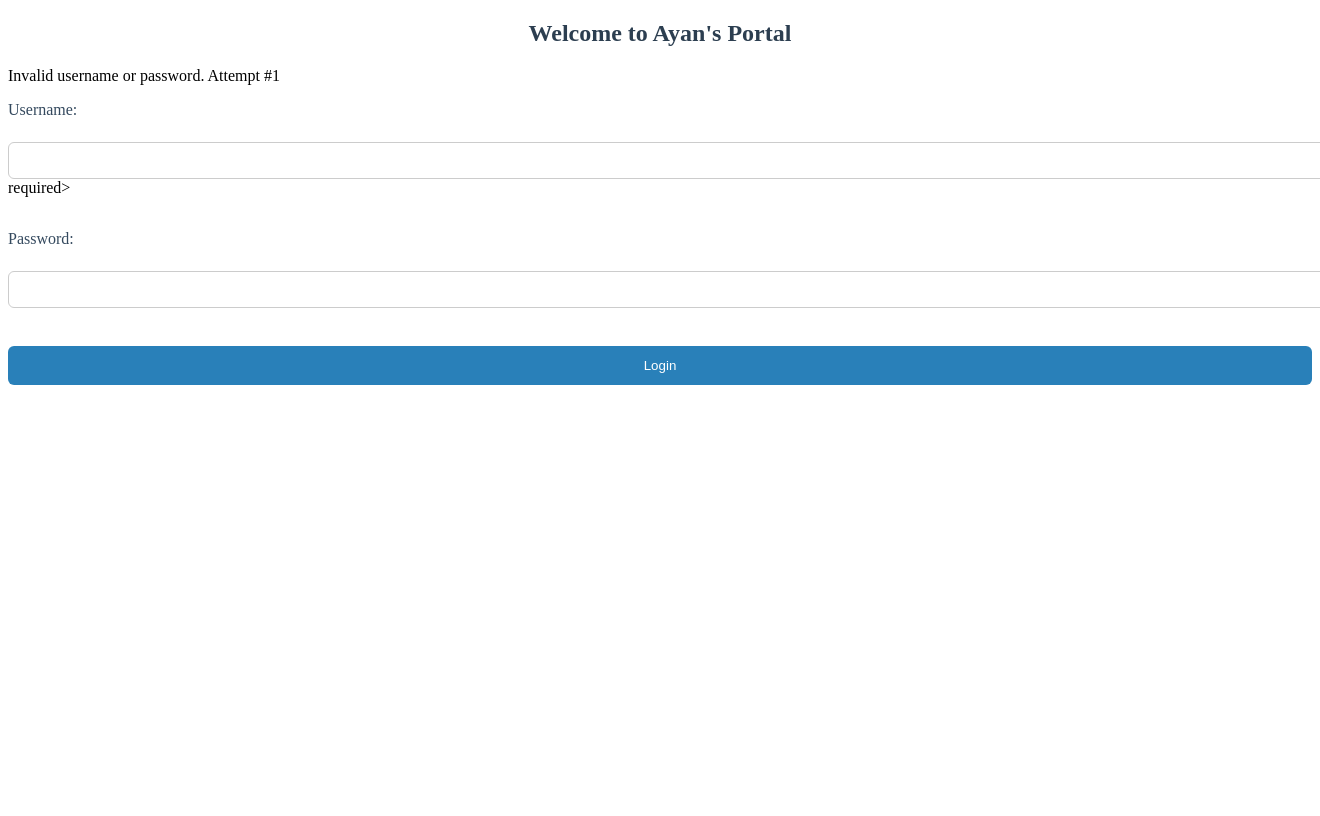
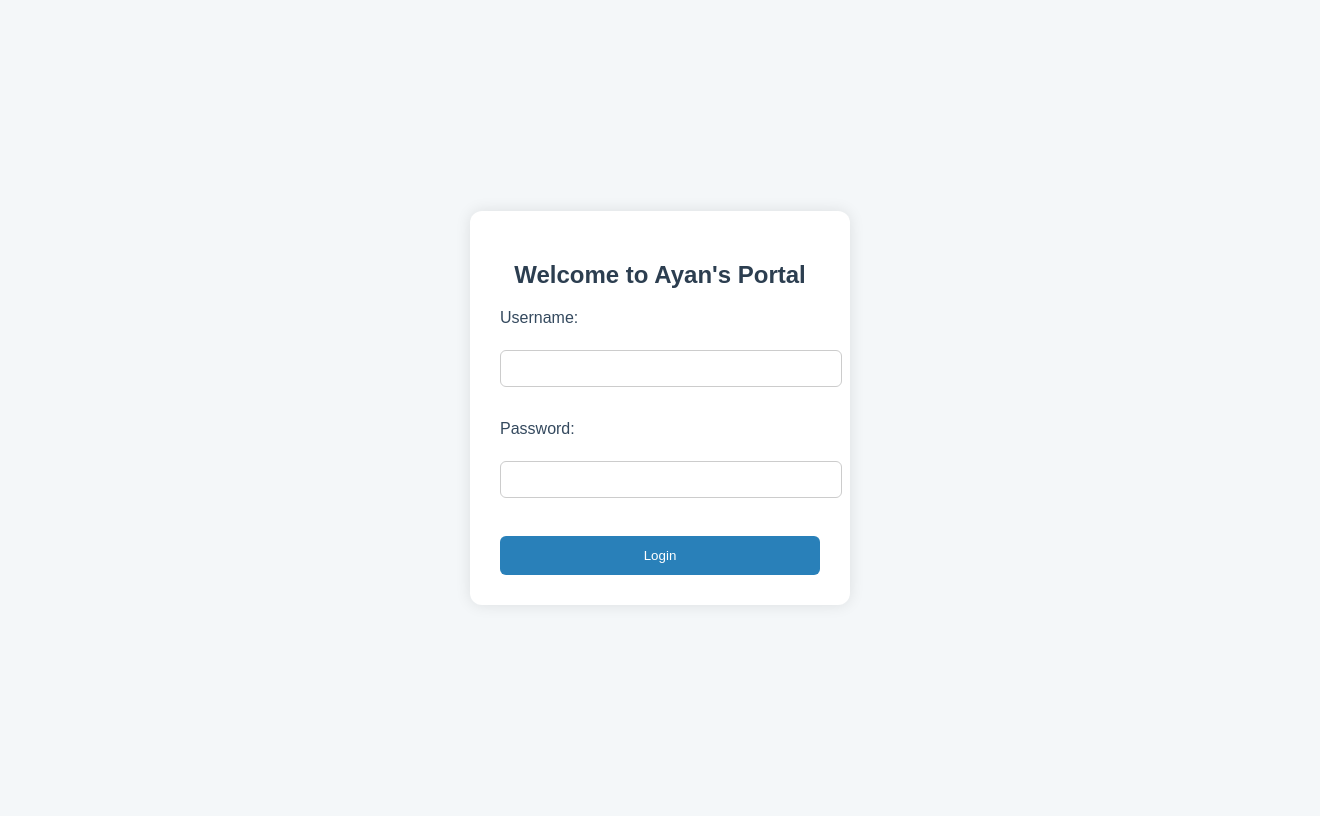
Before and after one commit to UmmTalhah/COSC4806-Assignment1AJ, a PHP site: page /login.php in a window 1320 px wide; the page is wider, and only the part inside the window is pictured. Before the commit the page ends 385 px from the top of that part, so only its background shows below. Run offline with PHP 8.4, Linux system fonts and the light colour scheme; data that the repository does not hold is empty.

Commit message:
moved login logic inside the post check to avoid issues i kept getting.

```diff
--- a/login.php
+++ b/login.php
@@ -9,7 +9,7 @@ $password = "ayan123";
 if ($_SERVER["REQUEST_METHOD"] == "POST") {
   $inputUsername = $_POST["username"];
   $inputPassword = $_POST["password"];
-}
+
   //check if the username and password are correct
   if ($inputUsername === $username && $inputPassword === $password)
   {
@@ -24,7 +24,7 @@ if ($_SERVER["REQUEST_METHOD"] == "POST") {
     $_SESSION['login_attempts']++;
     $error_message = "Invalid username or password. Attempt #" . $_SESSION['login_attempts'];
   }
-
+}
 ?>
 
 <!DOCTYPE html>
@@ -32,6 +32,7 @@ if ($_SERVER["REQUEST_METHOD"] == "POST") {
   <head>
     <title>Ayan's Secure Login</title>
     <style>
+      body {
       font-family: Arial, Helvetica, sans-serif;
       background-color: #f4f7f9;
       display: flex;
@@ -39,7 +40,8 @@ if ($_SERVER["REQUEST_METHOD"] == "POST") {
       align-items: center;
       height: 100vh;
       }
-      .login container {
+
+      .login-container {
         background-color: #ffffff;
         padding: 30px;
         border-radius: 12px;
@@ -78,14 +80,14 @@ if ($_SERVER["REQUEST_METHOD"] == "POST") {
     </style>
     </head>
   <body>
-    <div class="login container">
+    <div class="login-container">
     <h2>Welcome to Ayan's Portal</h2>
       <?php if (isset($error_message)): ?>
-        <p style="color: red text-align: center;"><?php echo $error_message; ?></p>
+        <p style="color: red; text-align: center;"><?php echo $error_message; ?></p>
       <?php endif; ?>
     <form method="post" action= "login.php">
       <label>Username:</label><br>
-      <input type="text" name="username"> required><br><br>
+      <input type="text" name="username" required><br><br>
       <label>Password:</label><br>
       <input type="password" name="password" required><br><br>
       <button type="submit"> Login </button>
```
